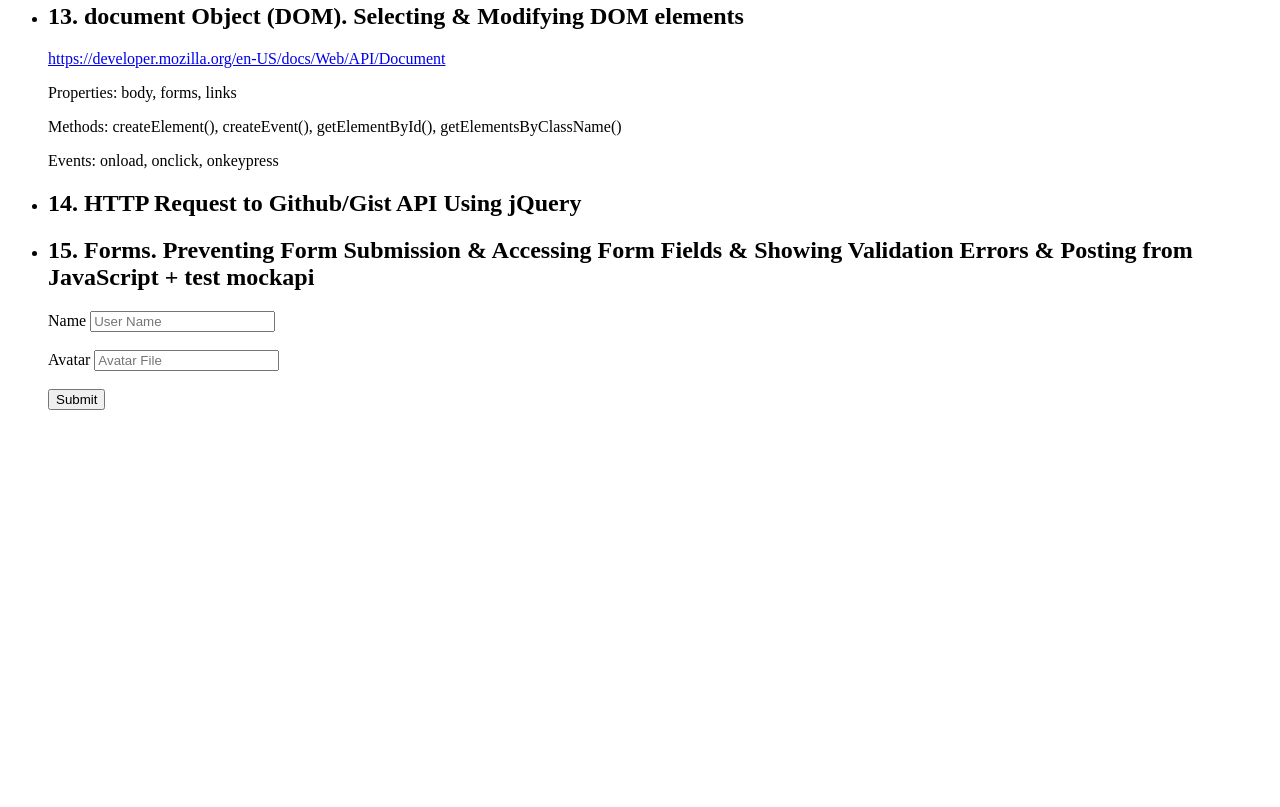
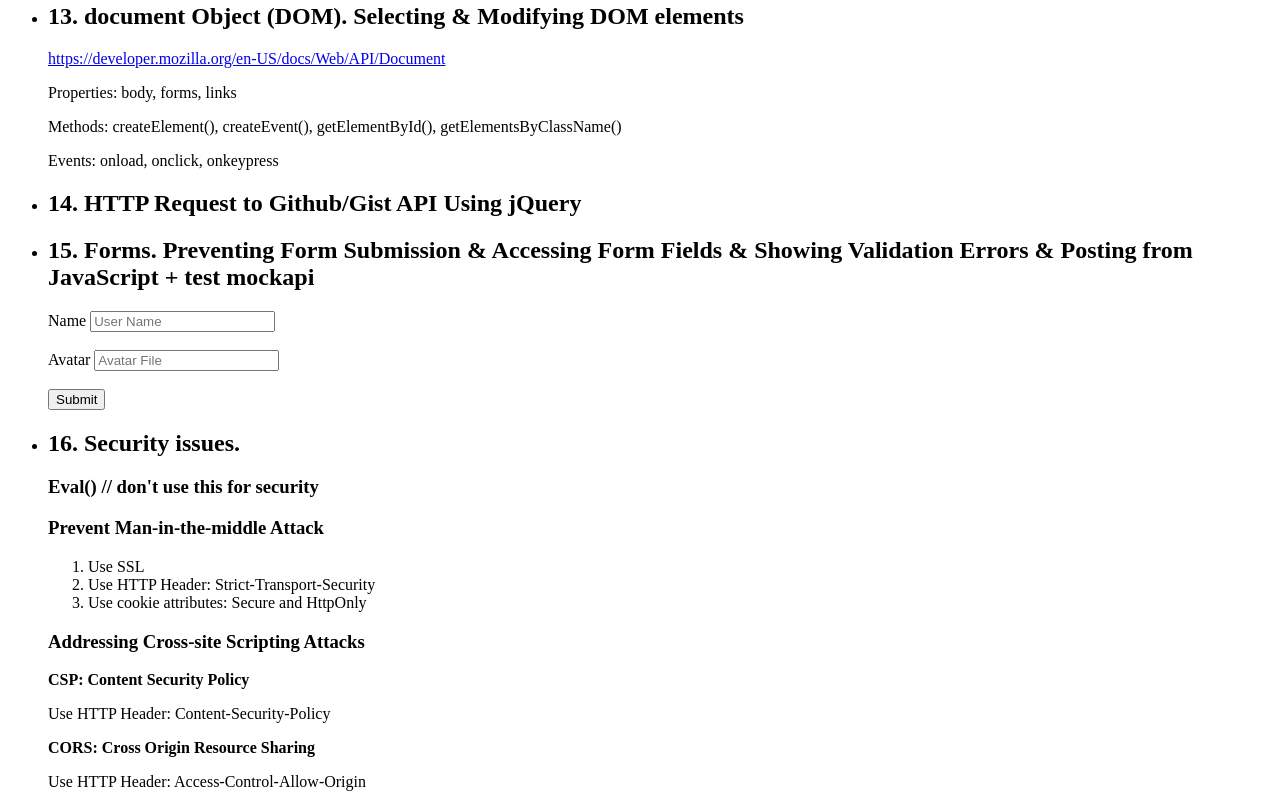
Before and after one commit to Diligens/js-trainings, a website: page index.html in a window 1280 px wide. Shown: the part 1235-2042 px from the top of the page. Before the commit the page ends 1661 px from the top, so only its background shows below. Drawn offline with Linux system fonts and the light colour scheme.

Commit message:
Security issues

```diff
--- a/index.html
+++ b/index.html
@@ -135,6 +135,33 @@
                     </form>
                 </div>
             </li>
+            <li class="scripts-info-item">
+                <div>
+                    <h2>16. Security issues.</h2>
+                    <h3>Eval() // don't use this for security</h3>
+                    <h3>Prevent Man-in-the-middle Attack</h3>
+                    <p>
+                        <ol>
+                            <li>Use SSL</li>
+                            <li>Use HTTP Header: Strict-Transport-Security</li>
+                            <li>Use cookie attributes: Secure and HttpOnly</li>
+                        </ol>
+                    </p>
+                    <h3>Addressing Cross-site Scripting Attacks</h3>
+                    <p>
+                        <b>CSP: Content Security Policy</b>
+                        <p>
+                            Use HTTP Header: Content-Security-Policy
+                        </p>
+                    </p>
+                    <p>
+                       <b>CORS: Cross Origin Resource Sharing</b>
+                       <p>
+                           Use HTTP Header: Access-Control-Allow-Origin
+                       </p>
+                    </p>
+                </div>
+            </li>
         </ul>
     </main>
     <!-- <script src="scripts/script_01.js"></script>
@@ -150,8 +177,9 @@
   <script src="scripts/script_11.js"></script>
   <script src="scripts/script_12.js"></script>
   <script src="scripts/script_13.js"></script>
-  <script src="scripts/script_14.js"></script> -->
-    <script src="scripts/script_15.js"></script>
+  <script src="scripts/script_14.js"></script>
+  <script src="scripts/script_15.js"></script> -->
+  <script src="scripts/script_16.js"></script>
 </body>
 
 </html>
--- /dev/null
+++ b/scripts/script_16.js
@@ -0,0 +1,6 @@
+
+console.log("============ SCRIPT 16 LOGS START ============");
+
+let javaScriptString = "console.log('HACKER ATACK!')"
+
+eval(javaScriptString);
```
